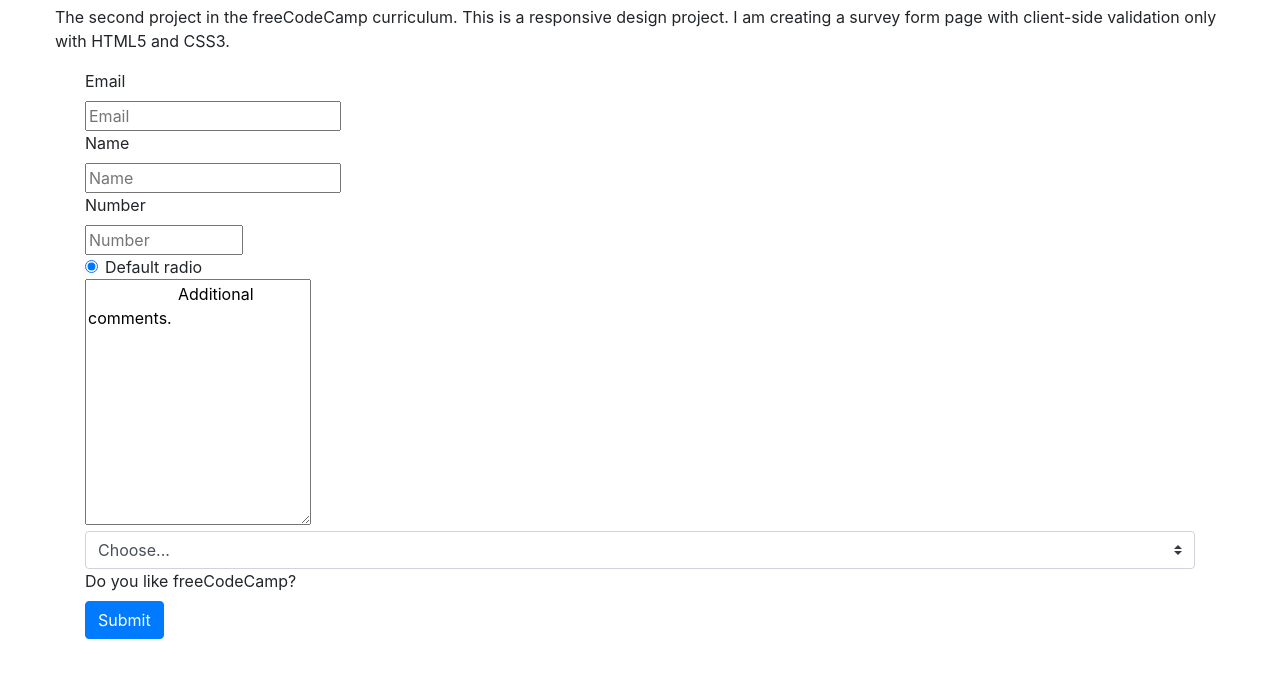
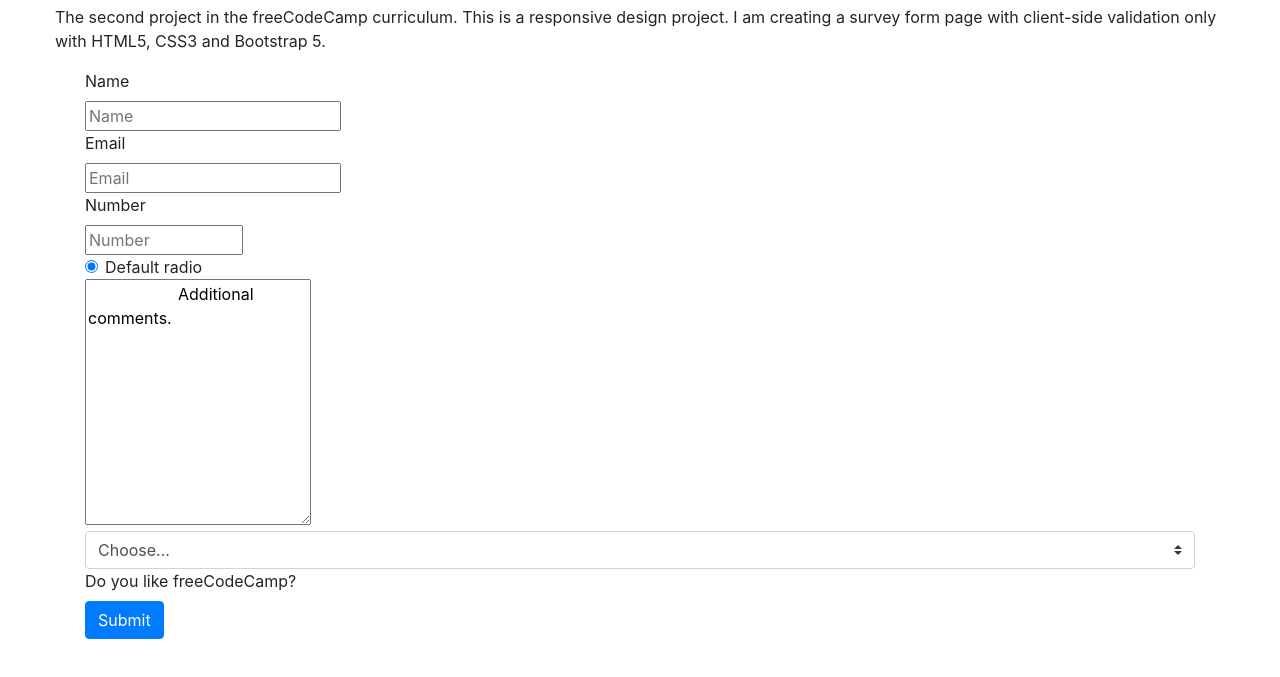
Before and after one commit to benaitcheson/freeCodeCamp-Survey-Form, a plain HTML site: page index.html in a window 1280 px wide. Shown: the part 97-774 px from the top of the page. Drawn offline with nearby package versions, Linux system fonts and the light colour scheme.

Commit message:
move name field

```diff
--- a/index.html
+++ b/index.html
@@ -21,12 +21,15 @@
           <p id="description">
             The second project in the freeCodeCamp curriculum. This is a
             responsive design project. I am creating a survey form page with
-            client-side validation only with HTML5 and CSS3.
+            client-side validation only with HTML5, CSS3 and Bootstrap 5.
           </p>
         </div>
       </div>
 
       <form>
+        <label for="name" id="name-label">Name</label><br />
+        <input type="text" id="name" name="name" placeholder="Name" /><br />
+
         <label for="email" id="email-label">Email</label><br />
         <input
           type="email"
@@ -35,9 +38,6 @@
           placeholder="Email"
           required
         /><br />
-
-        <label for="name" id="name-label">Name</label><br />
-        <input type="text" id="name" name="name" placeholder="Name" /><br />
 
         <label for="Number" id="number-label">Number</label><br />
         <input
```
